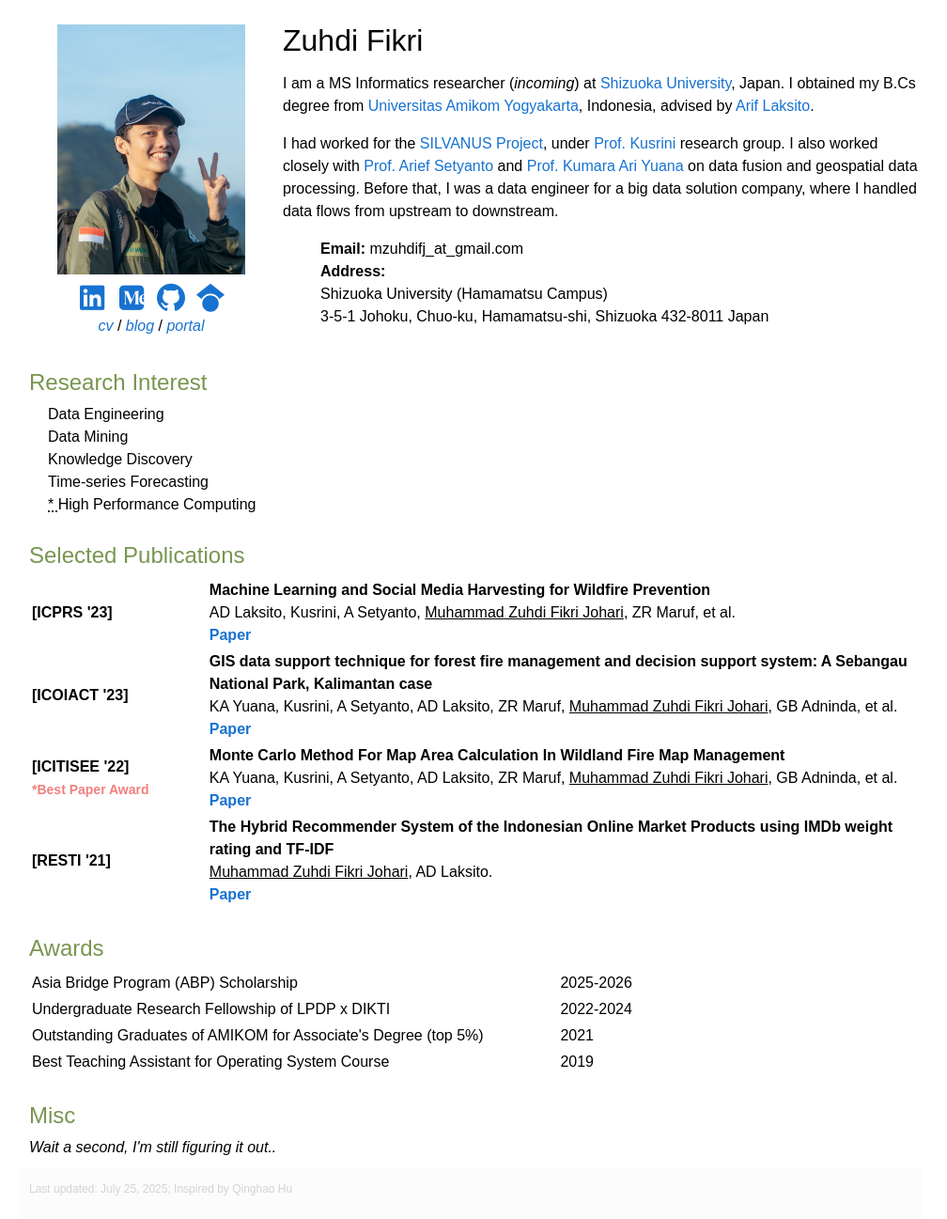
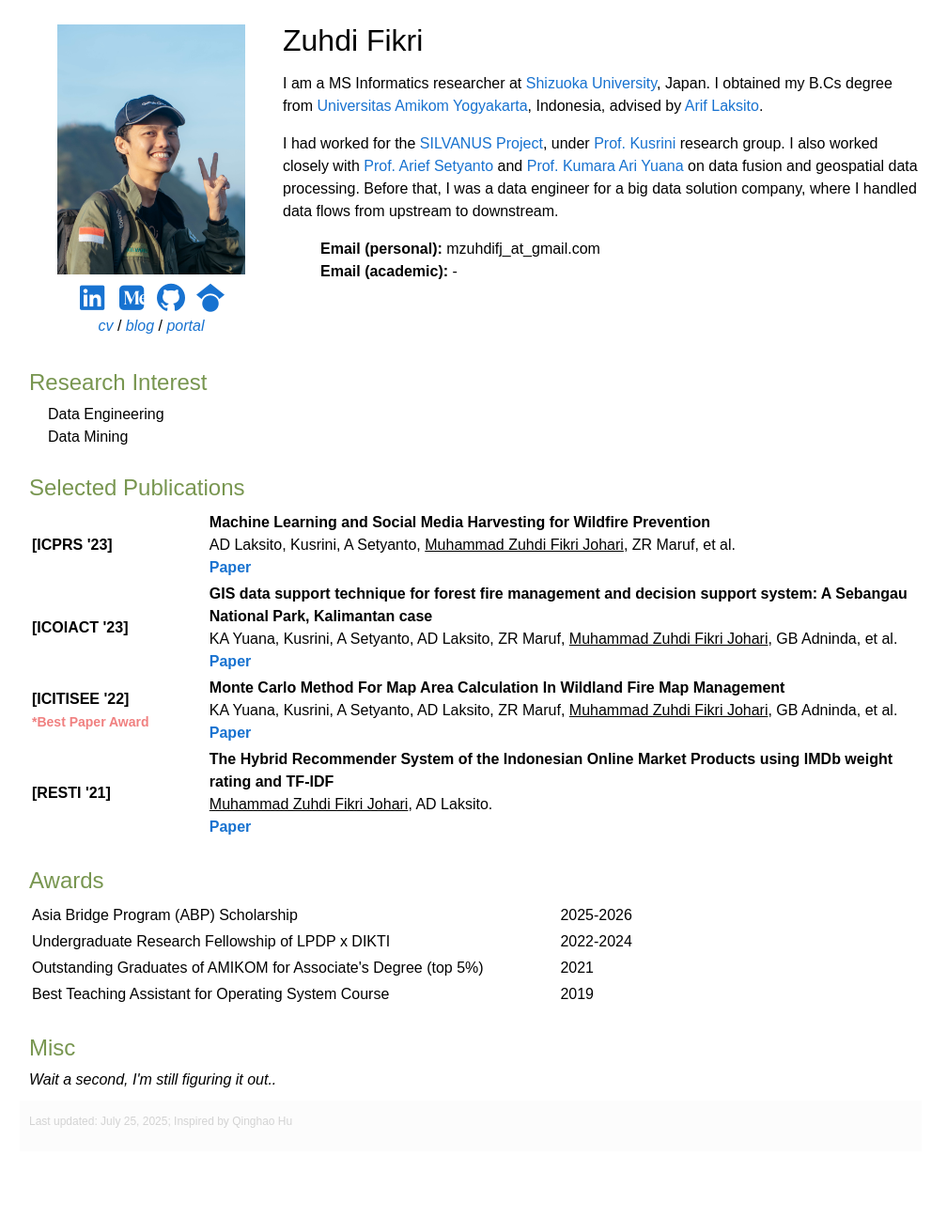
Before and after one commit to ikkifik/personal_page, a Jekyll site: the page built from index.md, in a window 1280 px wide. Shown: the whole page at 94% size, without its empty margins (139-1147 px from the left). Built offline with Jekyll 4.4.1, drawn with Linux system fonts in a browser that asks for light colours; nearby versions of some CDN libraries; after the commit the page ends 1225 px from its top, so only the background shows below that.

Commit message:
modify: header and research interest

```diff
--- a/_includes/home_header.html
+++ b/_includes/home_header.html
@@ -30,7 +30,7 @@
     <div class="header-right">
         <h1>Zuhdi Fikri</h1>
         <p>
-            I am a MS Informatics researcher (<i>incoming</i>) at <a href="https://www.inf.shizuoka.ac.jp/en/" target="_blank"
+            I am a MS Informatics researcher at <a href="https://www.inf.shizuoka.ac.jp/en/" target="_blank"
                 rel="noopener noreferrer">Shizuoka University</a>, Japan.
             I obtained my B.Cs degree from <a href="https://home.amikom.ac.id/" target="_blank"
                 rel="noopener noreferrer">Universitas Amikom Yogyakarta</a>, Indonesia,
@@ -51,12 +51,13 @@
             to downstream.
         </p>
         <ul class="home-list">
-            <li><b>Email:</b> mzuhdifj_at_gmail.com</li>
-            <li>
+            <li><b>Email (personal):</b> mzuhdifj_at_gmail.com</li>
+            <li><b>Email (academic):</b> -</li>
+            <!-- <li>
                 <b>Address:</b> <br />
                 Shizuoka University (Hamamatsu Campus) <br />
                 3-5-1 Johoku, Chuo-ku, Hamamatsu-shi, Shizuoka 432-8011 Japan
-            </li>
+            </li> -->
         </ul>
     </div>
 
--- a/_includes/home_research.html
+++ b/_includes/home_research.html
@@ -3,11 +3,11 @@
     <h2>Research Interest</h2>
     <span>Data Engineering</span>
     <span>Data Mining</span>
-    <span>Knowledge Discovery</span>
+    <!-- <span>Knowledge Discovery</span>
     <span>Time-series Forecasting</span>
     <span>
         <abbr title="I'm still finding this path, and I look forward to any opportunities related to it!">* </abbr>
         High Performance Computing
-    </span>
+    </span> -->
 </section>
 <!-- research interest:end -->
```
